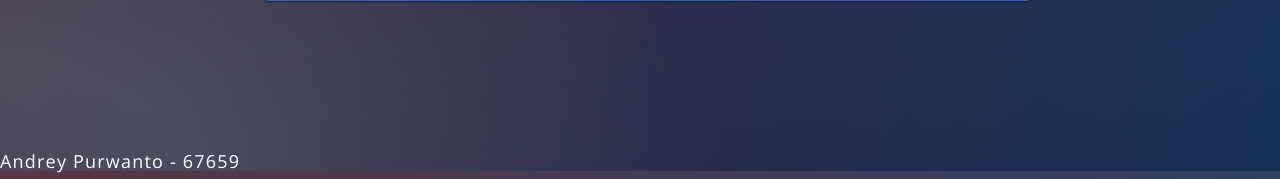
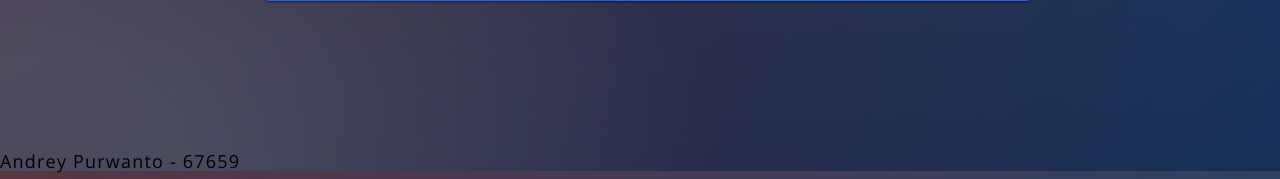
Before and after one commit to afordead/finalbackup, a Flask app: page / in a window 1280 px wide. Shown: the part 629-808 px from the top of the page. Run offline with Flask 2, Linux system fonts and the light colour scheme; parts of the project's set-up code (start-up, migrations or seed data) failed here and were passed over.

Commit message:
Update style.css

```diff
--- a/app/static/style.css
+++ b/app/static/style.css
@@ -188,7 +188,7 @@ footer {
   width: 100%;
   height: 5%;
   background-color: transparent;
-  color: white;
+  color: rgb(0, 0, 0);
   /* opacity: 0.3; */
   /* text-align: left; */
   /* letter-spacing:1px; */
@@ -198,3 +198,7 @@ footer {
   /* background-color: DarkSalmon; */
   /* color: white; */
 }
+
+b {
+  color: #747474;
+}
```
